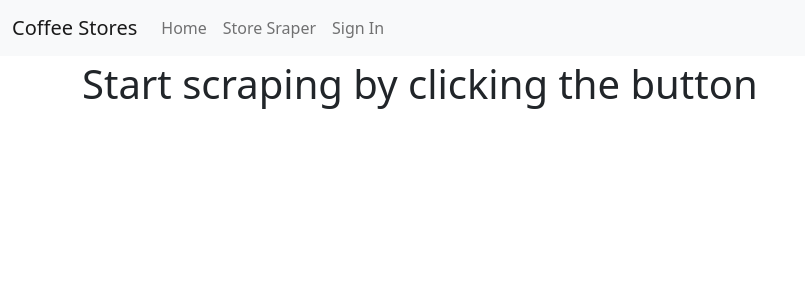
After one commit to annbelievable/coffee_stores, a Django app: template coffee_stores/templates/store_scraper/index.html in a window 1280 px wide. The commit adds this page. Shown: the top 300 px of the page, without its empty margins (0-805 px from the left). Run offline with Django 4.2, Linux system fonts and the light colour scheme; the template is opened without the code that fills it, so the values that code supplies are empty; some libraries are stand-ins or nearby versions.

Commit message:
Added a simple view for store scraper index

```diff
--- a/coffee_stores/templates/base.html
+++ b/coffee_stores/templates/base.html
@@ -74,7 +74,7 @@
               <a class="nav-link" href="{% url 'home' %}">Home <span class="visually-hidden">(current)</span></a>
             </li>
             <li class="nav-item">
-              <a class="nav-link" href="{% url 'about' %}">About</a>
+              <a class="nav-link" href="{% url 'store_scraper:index' %}">Store Sraper</a>
             </li>
             {% if request.user.is_authenticated %}
               <li class="nav-item">
--- /dev/null
+++ b/coffee_stores/templates/store_scraper/index.html
@@ -0,0 +1,7 @@
+{% extends "base.html" %}
+
+{% block title %}
+{% endblock title %}
+{% block content %}
+<h1>Start scraping by clicking the button</h1>
+{% endblock content %}
--- a/store_scraper/urls.py
+++ b/store_scraper/urls.py
@@ -5,5 +5,5 @@ from . import views
 app_name = "store_scraper"
 
 urlpatterns = [
-
+    path("", views.index, name="index"),
 ]
--- a/store_scraper/views.py
+++ b/store_scraper/views.py
@@ -1,3 +1,6 @@
 from django.shortcuts import render
 
 # Create your views here.
+def index(request):
+    context = {"title": "Store Scraper"}
+    return render(request, "store_scraper/index.html", context)
```
